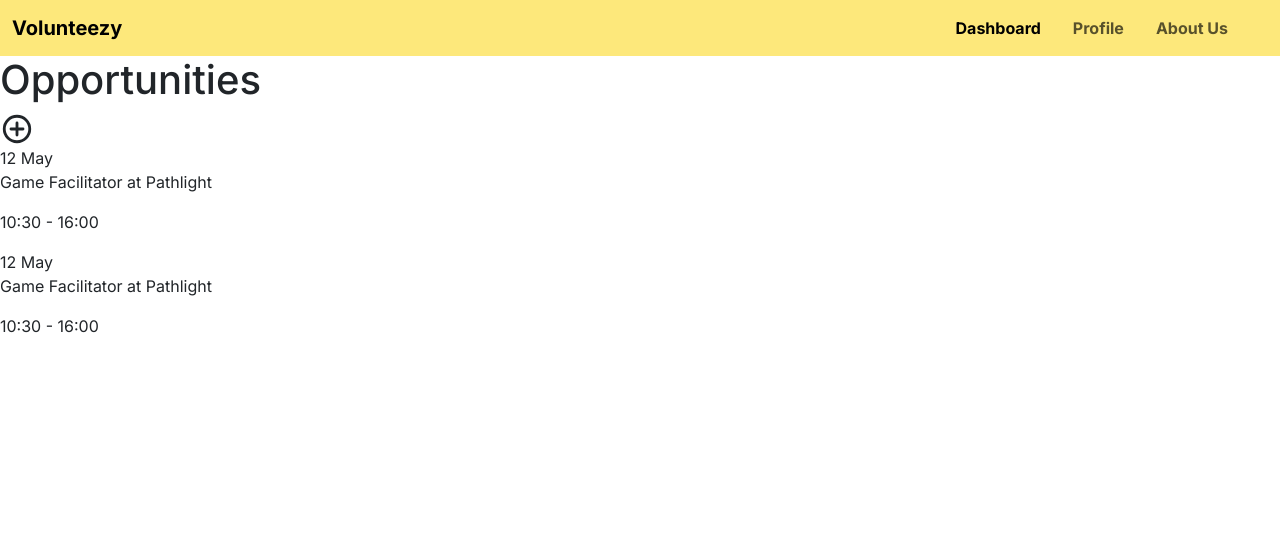
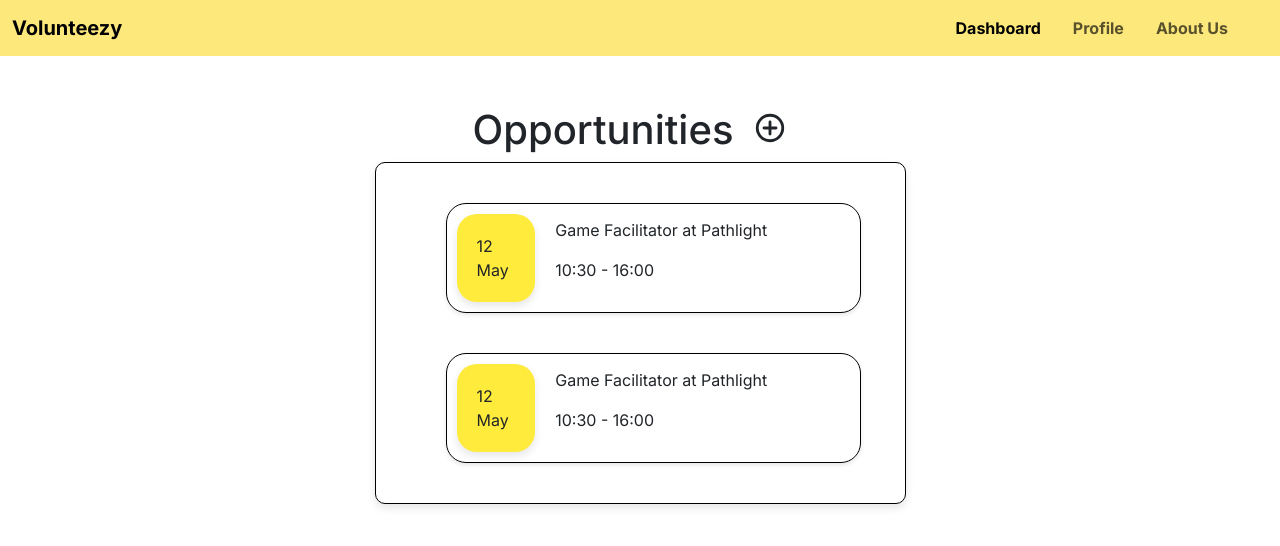
Before and after one commit to brazeen/BED2024Apr_P07_T05, a website: page public/ngodashboard.html in a window 1280 px wide. Drawn offline with nearby package versions, Linux system fonts and the light colour scheme.

Commit message:
style: changes to ngodashboard, ngoupdate and ngocreate

```diff
--- a/public/styles/style.css
+++ b/public/styles/style.css
@@ -257,11 +257,15 @@ nav {
     display: flex;
     justify-content: space-around;
     align-items: stretch;
-
+}
 /*-----------ngocreate.html*/
 
 #ngocreateMain {
     padding: 20px;
+    display: flex;
+    flex-direction: column;
+    justify-content: space-evenly;
+    align-items: center;
 }
 
 #ngocreateMain form {
@@ -309,6 +313,71 @@ nav {
     width: 350px;
     height: 150px;
 }
+
+/*--------ngodashboard.html*/
+
+#ngodashMain {
+    padding: 50px;
+    display: flex;
+    flex-direction: column;
+    align-items: center;
+}
+
+#ngodashMain h1{
+    text-align: center;
+}
+
+.dashHeading {
+    display: flex;
+    flex-direction: row;
+    margin-right: 20px;
+}
+
+.dashHeading svg {
+    margin-left: 20px;
+    margin-top: 5px;
+}
+
+.dashHeading svg :hover{
+    margin-left: 20px;
+    margin-top: 5px;
+    cursor: pointer;
+    fill: #ffeb3b;
+}
+
+.dashContent {
+    display: flex;
+    justify-content: center;
+    flex-direction: column;
+    width: 45%;
+    border: 0.1px solid black;
+    border-radius: 10px;
+    box-shadow: 0 4px 8px rgba(0, 0, 0, 0.1);
+    padding: 20px;
+}
+
+.dashContentClick {
+    display: flex;
+    align-items: center;
+    margin-top: 20px;
+    width: 85%;
+    border: 0.1px solid black;
+    border-radius: 20px;
+    box-shadow: 0 2px 4px rgba(0, 0, 0, 0.1);
+    margin-left: 50px;
+    margin-bottom: 20px;
+    padding: 10px;
+}
+
+.dashDate {
+    width: 20%;
+    background-color: #FFEB3B;
+    border-radius: 20px;
+    box-shadow: 0 4px 8px rgba(0, 0, 0, 0.1);
+    padding: 20px;
+    margin-right: 20px;
+}
+
 /*-----------admindashboard.html*/
 .volunteer, .ngo{
     display: flex;
```
